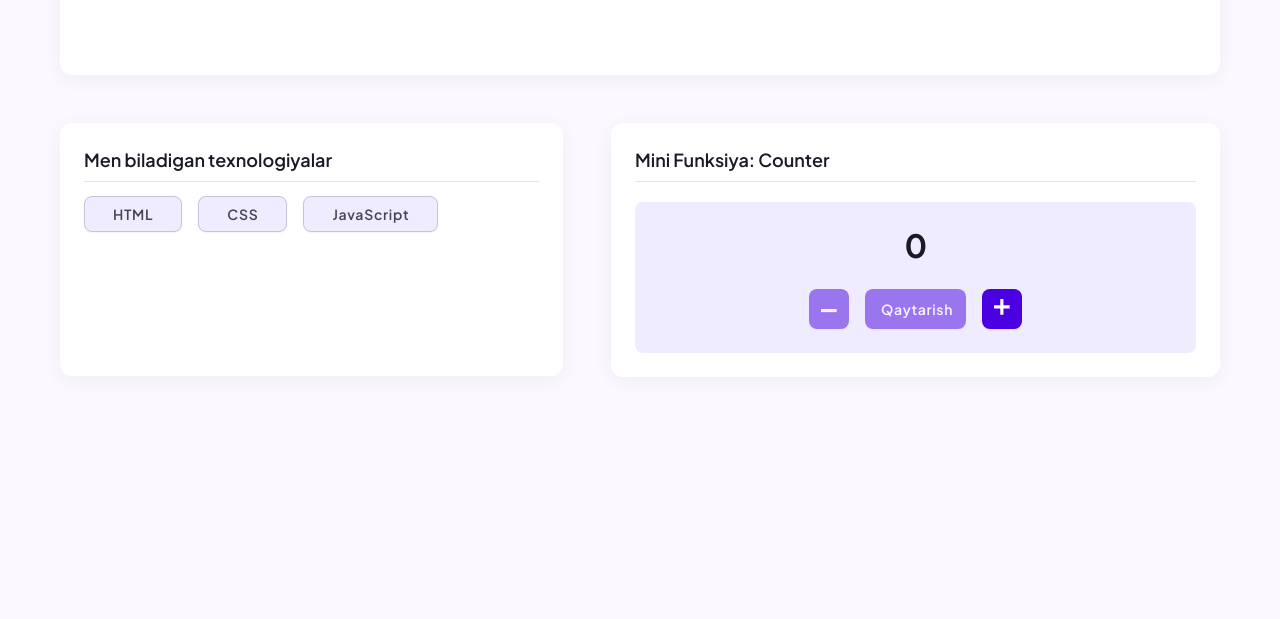
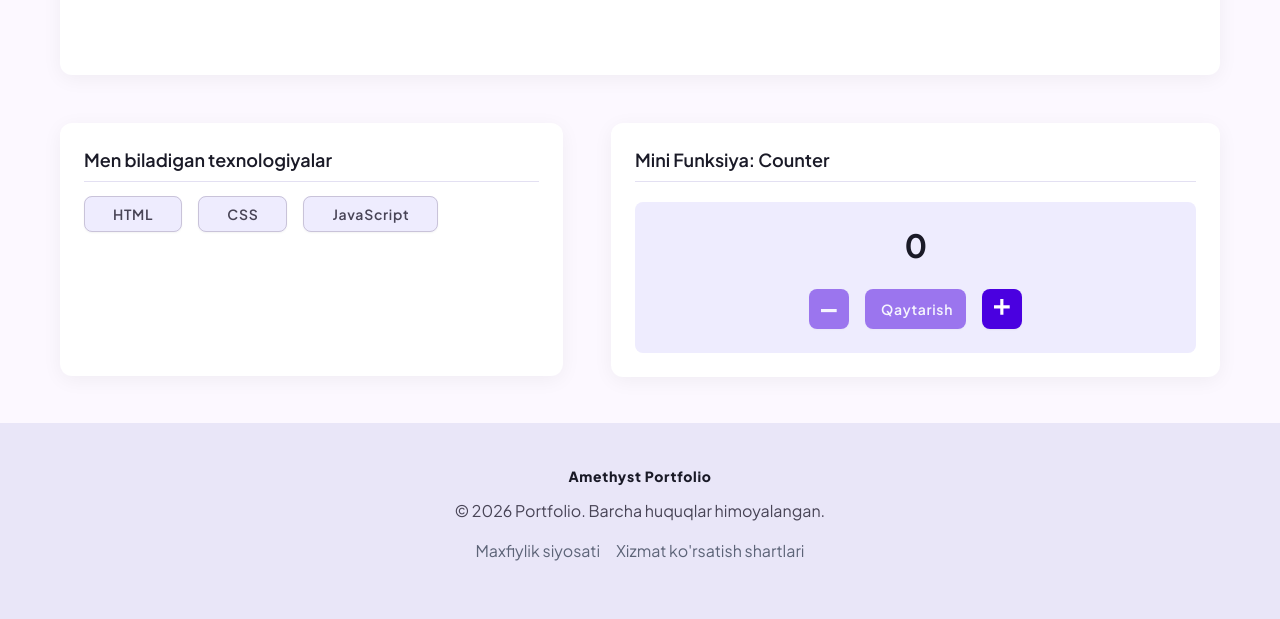
Before and after one commit to azzicco/Personal-Porfolio, a plain HTML site: page index.html in a window 1280 px wide. Shown: the part 392-1011 px from the top of the page. Before the commit the page ends 815 px from the top, so only its background shows below. Drawn offline with Linux system fonts and the light colour scheme.

Commit message:
complete index html

```diff
--- a/index.html
+++ b/index.html
@@ -93,6 +93,16 @@
           </div>
         </div>
       </section>
+      <footer class="index-footer">
+        <p class="footer-first-paragraph">Amethyst Portfolio</p>
+        <p class="footer-second-paragraph">
+          © 2026 Portfolio. Barcha huquqlar himoyalangan.
+        </p>
+        <div class="footer-last-paragraph">
+          <p>Maxfiylik siyosati</p>
+          <p>Xizmat ko'rsatish shartlari</p>
+        </div>
+      </footer>
     </main>
   </body>
 </html>
--- a/style.css
+++ b/style.css
@@ -296,3 +296,41 @@ body {
   opacity: 0.5;
   cursor: not-allowed;
 }
+.index-footer {
+  padding: 46px 0 48px;
+  height: 196px;
+  text-align: center;
+  background: #e9e6f8;
+}
+.footer-first-paragraph {
+  font-family: var(--font-family);
+  font-weight: 800;
+  font-size: 14px;
+  margin-bottom: 16px;
+  line-height: 100%;
+  letter-spacing: 0.05em;
+  text-align: center;
+  color: #1a1a27;
+}
+.footer-second-paragraph {
+  font-family: var(--font-family);
+  font-weight: 400;
+  font-size: 16px;
+  margin: 16px;
+  line-height: 150%;
+  text-align: center;
+  color: #484456;
+}
+.footer-last-paragraph {
+  display: flex;
+  justify-content: center;
+  gap: 16px;
+}
+.footer-last-paragraph p {
+  font-family: var(--font-family);
+  font-weight: 400;
+  font-size: 16px;
+  line-height: 150%;
+  text-align: center;
+  color: #5d6478;
+}
```
